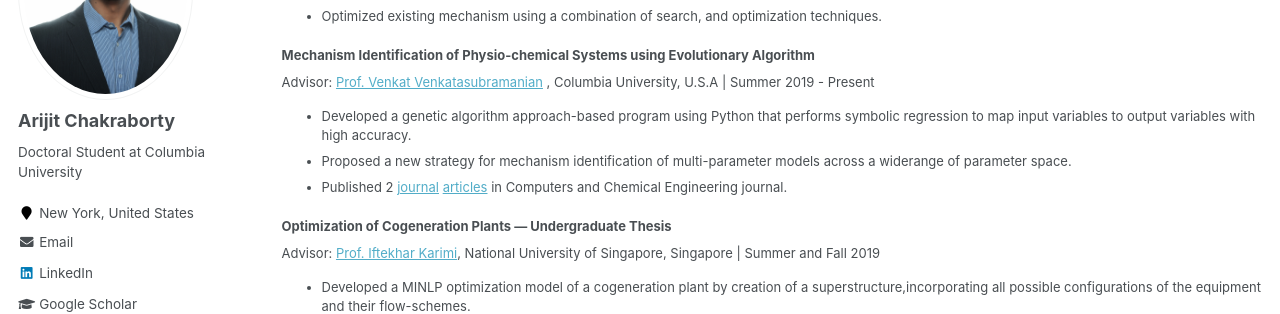
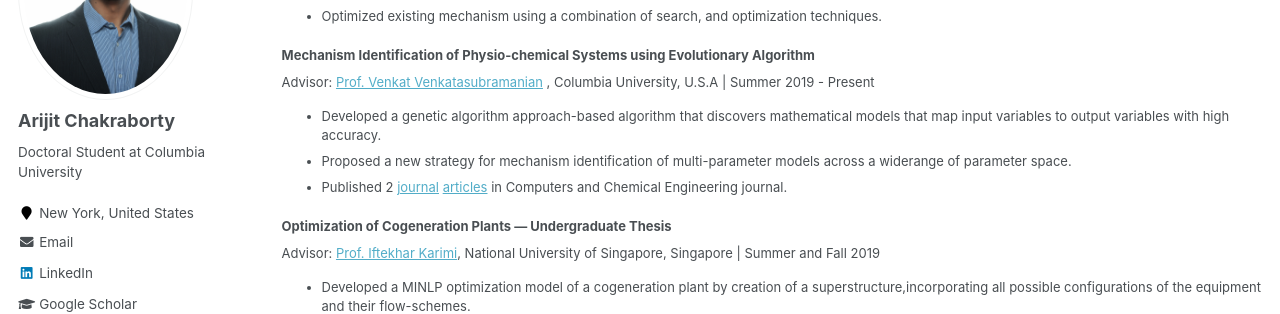
Before and after one commit to arijitc099/arijitc099.github.io, a Jekyll site: the page built from _pages/experience.md, in a window 1280 px wide and 900 px high, scrolled down 1672 px. Shown: the part 152-466 px from the top of the window. Built offline with Jekyll 4.4.1, drawn with Linux system fonts in a browser that asks for light colours.

Commit message:
Update experience.md

```diff
--- a/_pages/experience.md
+++ b/_pages/experience.md
@@ -63,7 +63,7 @@ Advisor: <a href='https://www.cheme.columbia.edu/faculty/venkat-venkatasubramani
 <font size="2"><b>Mechanism Identification of Physio-chemical Systems using Evolutionary Algorithm</b><br>
 Advisor: <a href='https://www.cheme.columbia.edu/faculty/venkat-venkatasubramanian'>Prof. Venkat Venkatasubramanian</a> , Columbia University, U.S.A | Summer 2019 - Present
 <ul>
-<li>Developed a genetic algorithm approach-based program using Python that performs symbolic regression to map input variables to output variables with high accuracy.</li>
+<li>Developed a genetic algorithm approach-based algorithm that discovers mathematical models that map input variables to output variables with high accuracy.</li>
 <li> Proposed a new strategy for mechanism identification of multi-parameter models across a widerange of parameter space.</li>
 <li>Published 2 <a href='https://doi.org/10.1016/j.compchemeng.2020.106900'>journal</a> <a href='https://doi.org/10.1016/j.compchemeng.2021.107470'>articles</a> in Computers and Chemical Engineering journal.</li>
 </ul>
```
